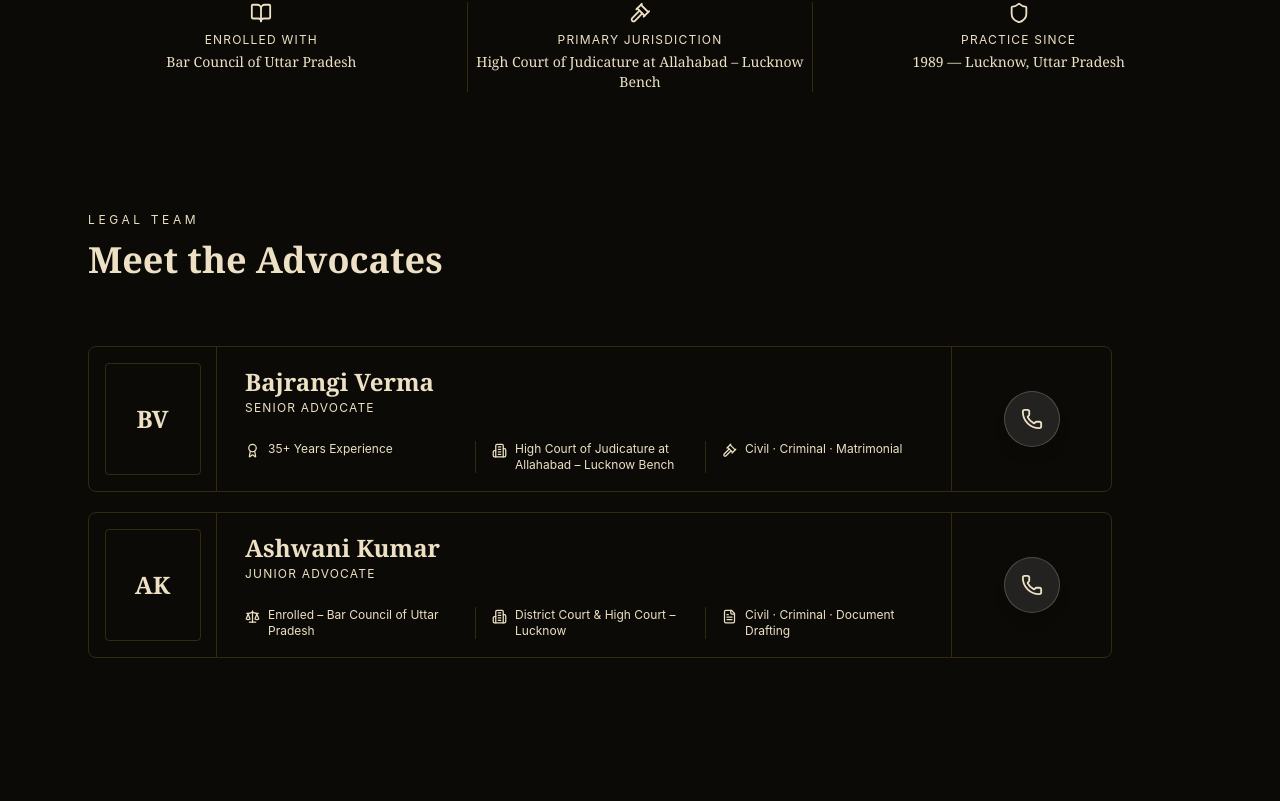
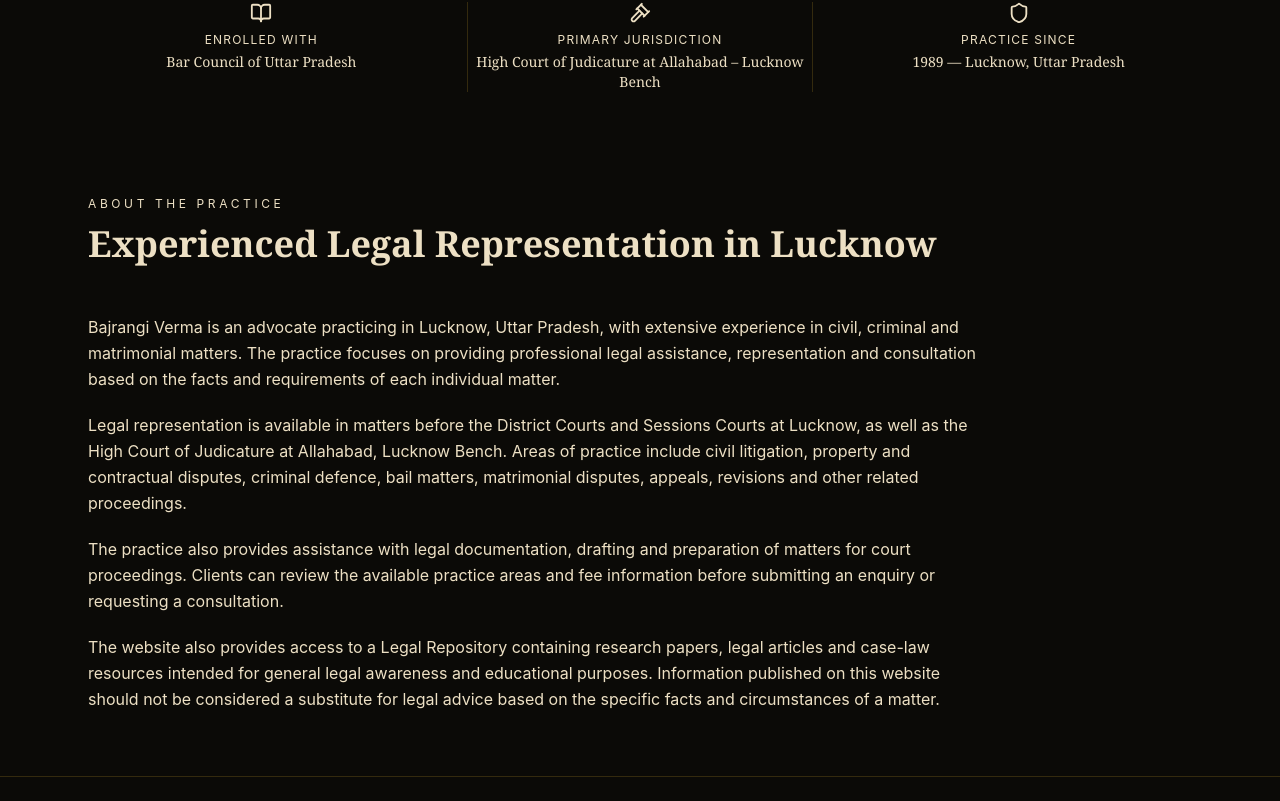
Before and after one commit to Ayushpatel-beep/bajrangi-verma-website, a React (Vite) app: page / in a window 1280 px wide. Shown: the part 1419-2220 px from the top of the page. Built offline with nearby package versions, Linux system fonts and the light colour scheme; a web font is replaced by a local one.

Commit message:
Improve homepage content quality

```diff
--- a/src/app/App.tsx
+++ b/src/app/App.tsx
@@ -515,7 +515,58 @@
           </div>
         </div>
       </section>
-
+      {/* ── About the Practice ── */}
+      <section className="max-w-6xl mx-auto px-6 py-16">
+        <div className="max-w-4xl">
+          <p className="font-sans text-xs tracking-[0.3em] text-primary uppercase mb-3">
+            About the Practice
+          </p>
+
+          <h2 className="font-serif text-3xl md:text-4xl font-bold text-foreground mb-4">
+            Experienced Legal Representation in Lucknow
+          </h2>
+
+          <div className="w-16 h-0.5 bg-primary mb-8" />
+
+          <div className="space-y-5 font-sans text-sm md:text-base text-muted-foreground leading-relaxed">
+            <p>
+              Bajrangi Verma is an advocate practicing in Lucknow, Uttar Pradesh,
+              with extensive experience in civil, criminal and matrimonial matters.
+              The practice focuses on providing professional legal assistance,
+              representation and consultation based on the facts and requirements
+              of each individual matter.
+            </p>
+
+            <p>
+              Legal representation is available in matters before the District
+              Courts and Sessions Courts at Lucknow, as well as the High Court of
+              Judicature at Allahabad, Lucknow Bench. Areas of practice include
+              civil litigation, property and contractual disputes, criminal
+              defence, bail matters, matrimonial disputes, appeals, revisions
+              and other related proceedings.
+            </p>
+
+            <p>
+              The practice also provides assistance with legal documentation,
+              drafting and preparation of matters for court proceedings. Clients
+              can review the available practice areas and fee information before
+              submitting an enquiry or requesting a consultation.
+            </p>
+
+            <p>
+              The website also provides access to a Legal Repository containing
+              research papers, legal articles and case-law resources intended
+              for general legal awareness and educational purposes. Information
+              published on this website should not be considered a substitute
+              for legal advice based on the specific facts and circumstances of
+              a matter.
+            </p>
+          </div>
+        </div>
+      </section>
+
+      {/* ── Divider ── */}
+      <div className="border-t border-border" />
       {/* ── Team ── */}
 <section className="max-w-6xl mx-auto px-6 py-20">
   <div className="mb-12">
```
